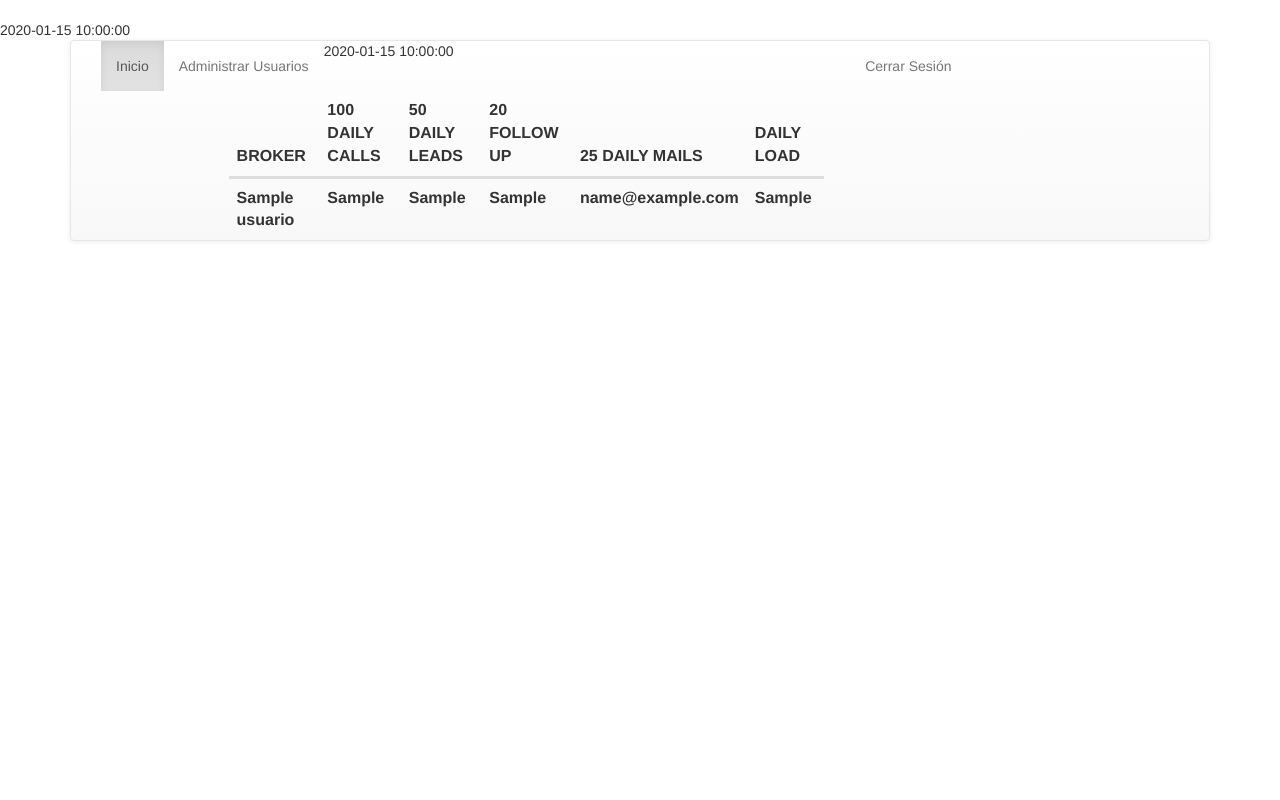
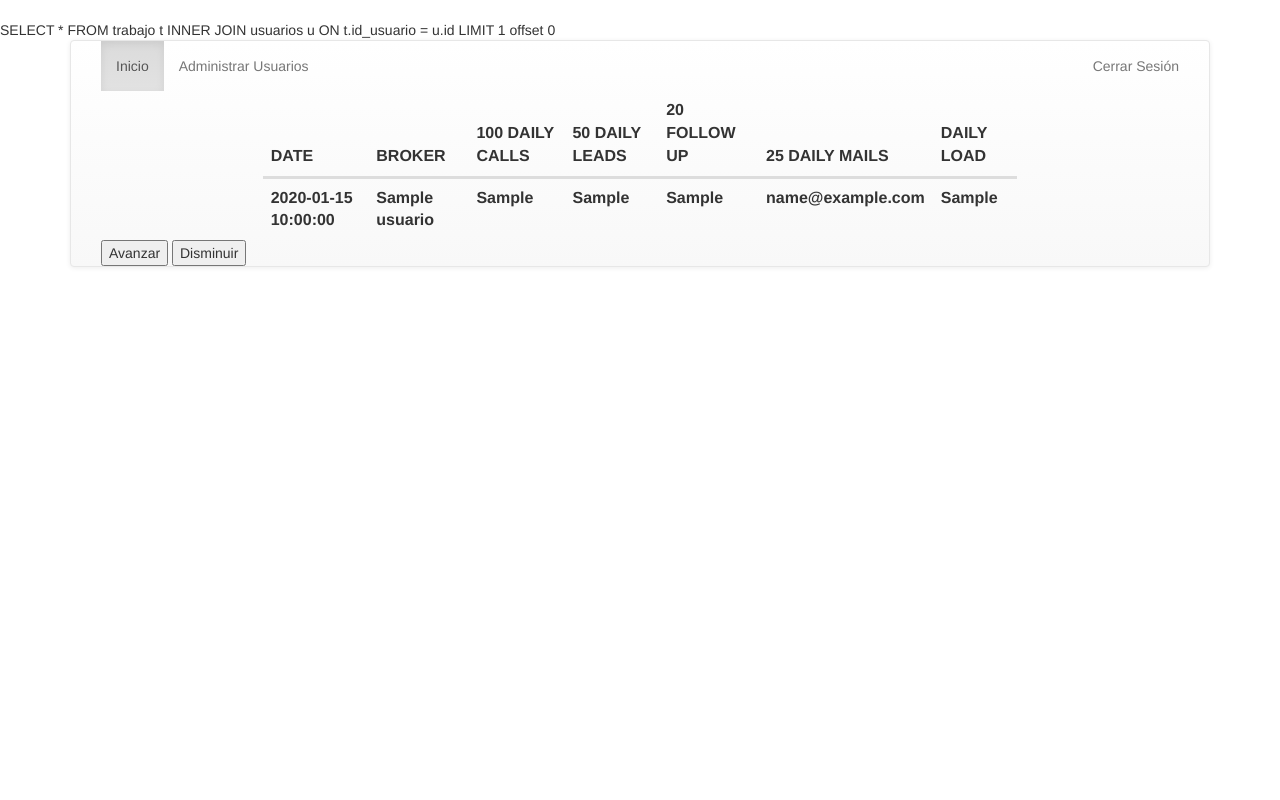
Before and after one commit to brayanjeshua/brokers, a PHP site: page /welcome.php in a window 1280 px wide. Run offline with PHP 8.4, Linux system fonts and the light colour scheme; the visitor is signed in with stand-in values (Sample User, id 1); tables that the repository leaves empty or names only in its code hold one stand-in row (values such as "Sample post"); lists and menus that the app fills with data are empty; some libraries are stand-ins or nearby versions.

Commit message:
Se Agregó la Funcionalidad para listar por días al Administrador
Se hizo botones para moverse por días

```diff
--- a/welcome.php
+++ b/welcome.php
@@ -4,6 +4,19 @@
 	include 'funcs/funcs.php';
 	if(!isset($_SESSION["id_usuario"])){ //Si no ha iniciado sesión redirecciona a index.php
 		header("Location: index.php");
+	}
+	$j = "";
+	$t = "";
+	if(isset($_GET['j'])) $j = $_GET['j'];
+		if(isset($_GET['t'])) $t = $_GET['t'];
+	//$t = $_GET['t'];
+	if ($j == null) {
+		$j = 1;
+	}
+	if ($t =='1' and $j<'30') {
+		$j++;
+	} else {
+		$j--;
 	}
 
 	$idUsuario = $_SESSION['id_usuario'];
@@ -15,19 +28,21 @@
 	$row = $result->fetch_assoc();
 
 	/*Consulta para datos de trabajo de los Brokers*/
-	$sql2 = "SELECT id_usuario FROM trabajo t	INNER JOIN usuarios u ON t.id_usuario = u.id WHERE u.id = '$idUsuario'";
+	$sql2 = "SELECT id_usuario,date FROM trabajo t	INNER JOIN usuarios u ON t.id_usuario = u.id WHERE u.id = '$idUsuario'";
 	$result2 = $mysqli->query($sql2);
 	$row2 = $result2->fetch_assoc();
 
-	$sql3 = "SELECT * FROM trabajo t	INNER JOIN usuarios u ON t.id_usuario = u.id ";
+	$sql3 = "SELECT * FROM trabajo t	INNER JOIN usuarios u ON t.id_usuario = u.id LIMIT 1 offset $j";
 	$result3 = $mysqli->query($sql3);
+
+	echo $sql3;
 	//$row3 = $result3->fetch_assoc();
 
 	/*Consulta para Fechas*/
 	$sql4 = "SELECT date FROM trabajo";
 	$result4 = $mysqli->query($sql4);
 	$row4 = $result4->fetch_assoc();
-	echo $row4['date'];
+
 
 	/*convierto en formato UNIX FECHA para hacer la comparacion fecha de hoy*/
 	$fecha_hoy = date("Y-m-d");
@@ -84,6 +99,7 @@
 								<table class="table table-dark container tablita">
 									<thead>
 										<tr>
+											<th scope="col">DATE</th>
 											<th scope="col">BROKER</th>
 											<th scope="col">100 DAILY CALLS</th>
 											<th scope="col">50 DAILY LEADS</th>
@@ -95,15 +111,9 @@
 									<tbody>
 
 									<?php
-									/*
-									for ($i=0; $i <=sizeof($result3); $i++) {
-											echo "<tr><td>Hola".$row3[$i]["date"]."</td></tr>";
-									}
-									*/
-
 									while($row3 = $result3->fetch_assoc()){
-												echo $row3["date"].'<br>';
-												echo'<tr><th scope="col">'.$row3["nombre"].'</th>';
+										echo'<tr><th scope="col">'.$row3["date"].'</th>';
+												echo'<th scope="col">'.$row3["nombre"].'</th>';
 												echo'<th scope="col">'.$row3["calls"].'</th>';
 												echo'<th scope="col">'.$row3["leads"].'</th>';
 												echo'<th scope="col">'.$row3["followup"].'</th>';
@@ -113,6 +123,16 @@
 									?>
 									</tbody>
 								</table>
+								<script type="text/javascript">
+									function mover(x,y) {
+
+										location.href ="?j="+x+"&t="+y;
+
+									}
+								</script>
+
+								<button type="button" name="button" onclick="mover(<?php echo $j ?>,'1')">Avanzar</button>
+								<button type="button" name="button" onclick="mover(<?php echo $j ?>,'0')">Disminuir</button>
 							</ul>
 						<?php } else {?>
 
@@ -121,11 +141,12 @@
 								<li><a href='logout.php'>Cerrar Sesi&oacute;n</a></li>
 							</ul>
 								<div class="jumbotron">
-									<h2><?php echo 'Bienvenid@ '.utf8_decode($row['nombre']).'Today '.$fecha_hoy; ?></h1>
+									<h2><?php echo 'Bienvenid@ '.utf8_decode($row['nombre']).'Today '."El id es: ".$row['id']." La fecha es ".$fecha_hoy; ?></h1>
 								<?php /*Condicion de Fecha para Brokers*/ ?>
-								<?php	if (date("Y-m-d") == $fecha_hoy) { ?>
+								<?php	//if (date("Y-m-d") == $fecha_hoy) { ?>
+
 									<?php /*Condicion ¿Se hizo el registro del trabajo? para Brokers*/ ?>
-								<?php if ($row2['id_usuario'] != $idUsuario) {?>
+								<?php if ($row2['id_usuario'] <> $idUsuario OR $row2['date'] <> $fecha_hoy){?>
 
 										<form action="comprobar.php" method="post">
 											<table class="table table-dark container tablita">
@@ -147,9 +168,6 @@
 																<td><input type="checkbox" name="followup" value="1" id="myCheckbox3"></td>
 																<td><input type="checkbox" name="mails" value="1" id="myCheckbox4"></td>
 																<td><input type="checkbox" name="loads" value="1" id="tc"></td>
-																<td>
-																	<input type="file" name="archivos" value="">
-																</td>
 																<td><input type="submit" name="enviar" value="SUBMIT"></td>
 															</tr>
 												</tbody>
@@ -157,7 +175,7 @@
 										<?php } else {?>
 										<h1>YA HICISTE TU REGISTRO EN LA BASE DE DATOS</h1>
 									<?php } ?>
-								<?php } ?>
+								<?php// } ?>
 							<?php } ?>
 
 					</div>
```
